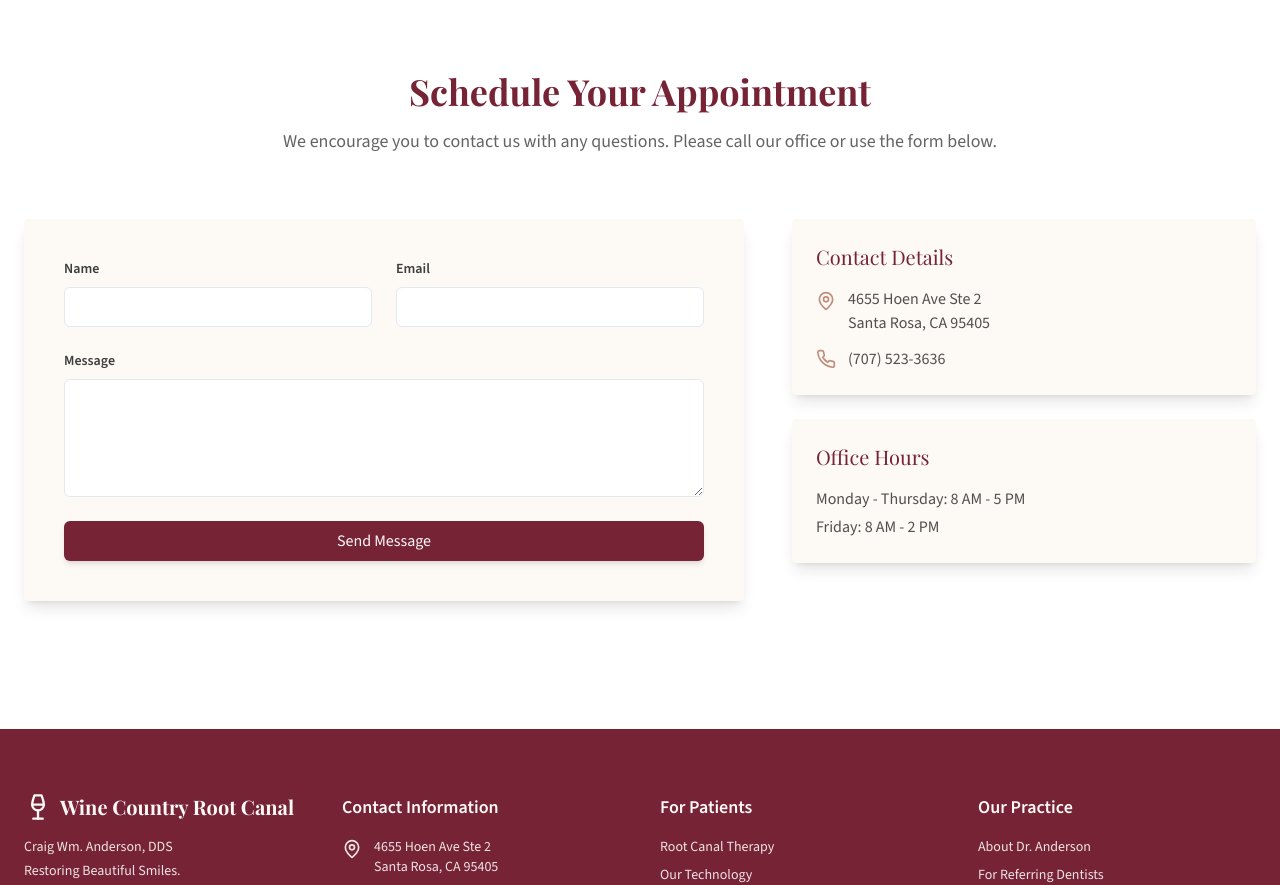
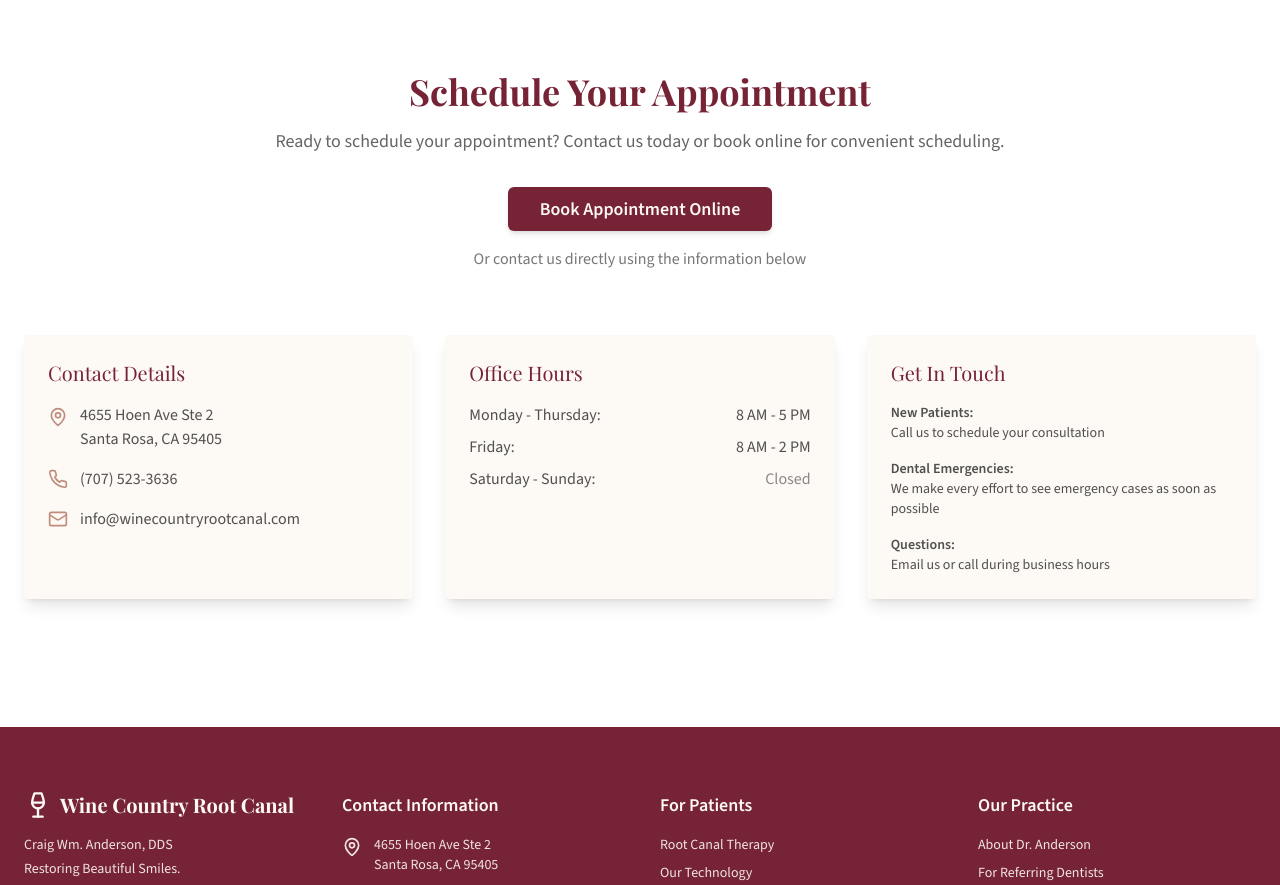
Before and after one commit to design-prism/wine-country-root-canal, a Next.js app: page / in a window 1280 px wide. Shown: the part 2960-3845 px from the top of the page. Built offline with nearby package versions, Linux system fonts and the light colour scheme.

Commit message:
updated home page

```diff
--- a/app/page.tsx
+++ b/app/page.tsx
@@ -6,26 +6,12 @@ import Navbar from "@/components/navbar"
 import Footer from "@/components/footer"
 import { Button } from "@/components/ui/button"
 import { Card, CardContent } from "@/components/ui/card"
-import { Input } from "@/components/ui/input"
-import { Textarea } from "@/components/ui/textarea"
 import { FadeInSection } from "@/components/fade-in-section"
-import { MapPin, Phone, HeartHandshake, BriefcaseMedical, ShieldCheck, AlertTriangle, Quote } from "lucide-react"
+import { MapPin, Phone, Mail, HeartHandshake, BriefcaseMedical, ShieldCheck, AlertTriangle, Quote } from "lucide-react"
 import Image from "next/image"
 import { LinkButton } from "@/components/ui/link-button"
 
 export default function HomePage() {
-  const scrollToSection = (e: React.MouseEvent<HTMLAnchorElement, MouseEvent>, targetId: string) => {
-    e.preventDefault()
-    const targetElement = document.getElementById(targetId)
-    if (targetElement) {
-      targetElement.scrollIntoView({ behavior: "smooth" })
-    }
-  }
-
-  const handleSubmit = (event: React.FormEvent<HTMLFormElement>) => {
-    event.preventDefault()
-    alert("Form submitted! (This is a placeholder)")
-  }
 
   const vimeoVideoId = "1095456147"
 
@@ -197,67 +183,93 @@ export default function HomePage() {
               <h2 className="font-serif text-3xl md:text-4xl font-bold text-brand-merlot mb-4">
                 Schedule Your Appointment
               </h2>
-              <p className="text-lg text-brand-dark-text/80">
-                We encourage you to contact us with any questions. Please call our office or use the form below.
+              <p className="text-lg text-brand-dark-text/80 mb-8">
+                Ready to schedule your appointment? Contact us today or book online for convenient scheduling.
+              </p>
+
+              {/* Primary CTA */}
+              <div className="mb-12 md:mb-16">
+                <LinkButton
+                  href="https://fxuqp40sseh.typeform.com/to/qYX51Bgz"
+                  variant="brand-primary"
+                  size="lg"
+                  className="px-8 py-4 text-lg font-semibold"
+                  target="_blank"
+                  rel="noopener noreferrer"
+                >
+                  Book Appointment Online
+                </LinkButton>
+                <p className="mt-4 text-brand-dark-text/70">
+                  Or contact us directly using the information below
                 </p>
               </div>
-            <div className="grid lg:grid-cols-5 gap-12">
-              <div className="lg:col-span-3">
-                <Card className="bg-brand-cream p-6 sm:p-8 md:p-10 rounded-sm border-none shadow-lg">
-                  <form onSubmit={handleSubmit} className="space-y-6">
-                    <div className="grid sm:grid-cols-2 gap-6">
-                      <div>
-                        <label htmlFor="name" className="block text-sm font-semibold text-brand-dark-text mb-2">
-                          Name
-                        </label>
-                        <Input id="name" name="name" required className="bg-white" />
             </div>
-                      <div>
-                        <label htmlFor="email" className="block text-sm font-semibold text-brand-dark-text mb-2">
-                          Email
-                        </label>
-                        <Input id="email" name="email" type="email" required className="bg-white" />
-                      </div>
-                    </div>
-                    <div>
-                      <label htmlFor="message" className="block text-sm font-semibold text-brand-dark-text mb-2">
-                        Message
-                      </label>
-                      <Textarea id="message" name="message" rows={5} required className="bg-white" />
-                    </div>
-                    <Button type="submit" variant="brand-primary" className="w-full py-3 text-base">
-                      Send Message
-                    </Button>
-                  </form>
-                </Card>
-              </div>
-              <div className="lg:col-span-2 space-y-6">
-                <div className="bg-brand-cream p-6 rounded-sm shadow-lg">
+
+            {/* Contact Information Cards */}
+            <div className="grid md:grid-cols-3 gap-8">
+              {/* Contact Details */}
+              <Card className="bg-brand-cream p-6 rounded-sm border-none shadow-lg">
                 <h3 className="font-serif text-xl text-brand-merlot mb-4">Contact Details</h3>
-                  <div className="space-y-3 text-brand-dark-text/90">
-                    <p className="flex items-start">
+                <div className="space-y-4 text-brand-dark-text/90">
+                  <div className="flex items-start">
                     <MapPin className="w-5 h-5 mr-3 mt-1 text-brand-rose-beige shrink-0" />
                     <span>
                       4655 Hoen Ave Ste 2<br />
                       Santa Rosa, CA 95405
                     </span>
-                    </p>
-                    <p className="flex items-center">
+                  </div>
+                  <div className="flex items-center">
                     <Phone className="w-5 h-5 mr-3 text-brand-rose-beige shrink-0" />
                     <a href="tel:+17075233636" className="hover:underline">
                       (707) 523-3636
                     </a>
+                  </div>
+                  <div className="flex items-center">
+                    <Mail className="w-5 h-5 mr-3 text-brand-rose-beige shrink-0" />
+                    <a href="mailto:info@winecountryrootcanal.com" className="hover:underline">
+                      info@winecountryrootcanal.com
+                    </a>
+                  </div>
+                </div>
+              </Card>
+
+              {/* Office Hours */}
+              <Card className="bg-brand-cream p-6 rounded-sm border-none shadow-lg">
+                <h3 className="font-serif text-xl text-brand-merlot mb-4">Office Hours</h3>
+                <ul className="space-y-2 text-brand-dark-text/90">
+                  <li className="flex justify-between">
+                    <span>Monday - Thursday:</span>
+                    <span className="font-medium">8 AM - 5 PM</span>
+                  </li>
+                  <li className="flex justify-between">
+                    <span>Friday:</span>
+                    <span className="font-medium">8 AM - 2 PM</span>
+                  </li>
+                  <li className="flex justify-between">
+                    <span>Saturday - Sunday:</span>
+                    <span className="font-medium text-brand-dark-text/60">Closed</span>
+                  </li>
+                </ul>
+              </Card>
+
+              {/* Get In Touch */}
+              <Card className="bg-brand-cream p-6 rounded-sm border-none shadow-lg">
+                <h3 className="font-serif text-xl text-brand-merlot mb-4">Get In Touch</h3>
+                <div className="space-y-4 text-brand-dark-text/90">
+                  <p className="text-sm">
+                    <strong>New Patients:</strong><br />
+                    Call us to schedule your consultation
+                  </p>
+                  <p className="text-sm">
+                    <strong>Dental Emergencies:</strong><br />
+                    We make every effort to see emergency cases as soon as possible
+                  </p>
+                  <p className="text-sm">
+                    <strong>Questions:</strong><br />
+                    Email us or call during business hours
                   </p>
                 </div>
-                </div>
-                <div className="bg-brand-cream p-6 rounded-sm shadow-lg">
-                  <h3 className="font-serif text-xl text-brand-merlot mb-4">Office Hours</h3>
-                  <ul className="space-y-1 text-brand-dark-text/90">
-                    <li>Monday - Thursday: 8 AM - 5 PM</li>
-                    <li>Friday: 8 AM - 2 PM</li>
-                  </ul>
-                </div>
-              </div>
+              </Card>
             </div>
           </FadeInSection>
         </section>
```
Lines whose indentation alone changed are shown as unchanged.
